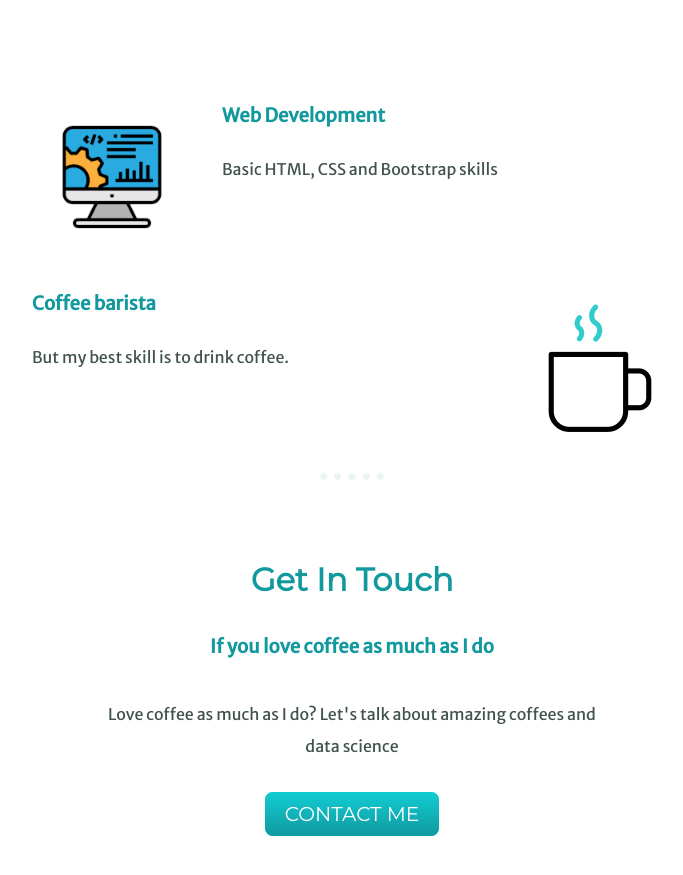
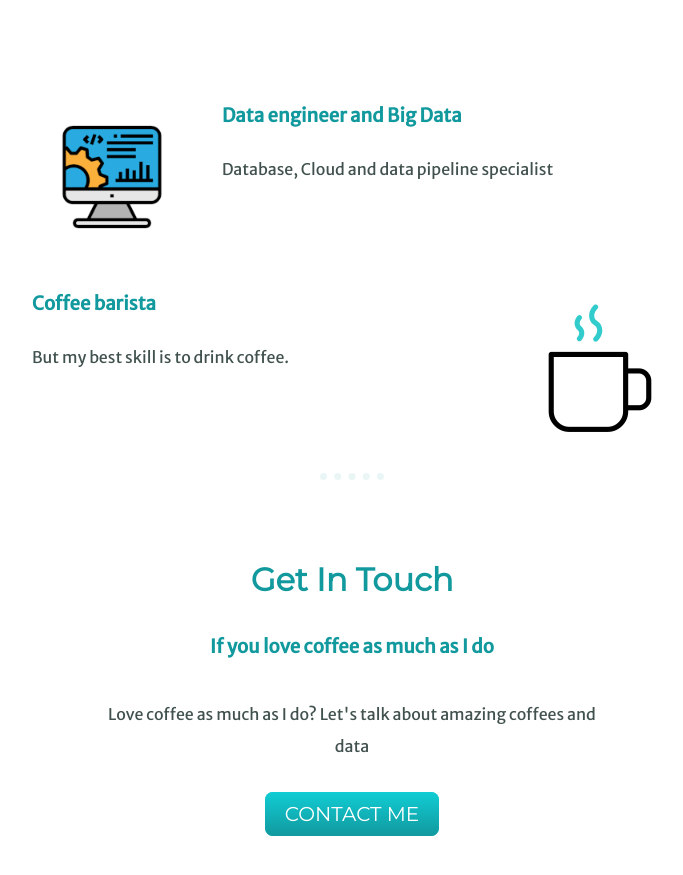
Before and after one commit to ovictordavid/my-personal-site, a plain HTML site: page index.html in a window 1280 px wide. Shown: the part 2113-2988 px from the top of the page, without its empty margins (288-971 px from the left). Drawn offline with Linux system fonts and the light colour scheme; a web font is replaced by a local one.

Commit message:
Update index.html

```diff
--- a/index.html
+++ b/index.html
@@ -47,8 +47,8 @@
       </div>
       <div class="skill-row">
         <img class="web-dev" src="images/web dev.png" alt="">
-        <h3>Web Development</h3>
-        <p>Basic HTML, CSS and Bootstrap skills</p>
+        <h3>Data engineer and Big Data</h3>
+        <p>Database, Cloud and data pipeline specialist</p>
       </div>
       <div class="skill-row">
         <img class="coffe" src="images/coffe.gif" alt="">
@@ -60,7 +60,7 @@
     <div class="contact-me">
       <h2>Get In Touch</h2>
       <h3>If you love coffee as much as I do</h3>
-      <p class="paragrafo-contact">Love coffee as much as I do? Let's talk about amazing coffees and data science</p>
+      <p class="paragrafo-contact">Love coffee as much as I do? Let's talk about amazing coffees and data</p>
       <a class="btn" href="mailto:victor.vdavid@gmail.com">CONTACT ME</a>
     </div>
   </div>
```
